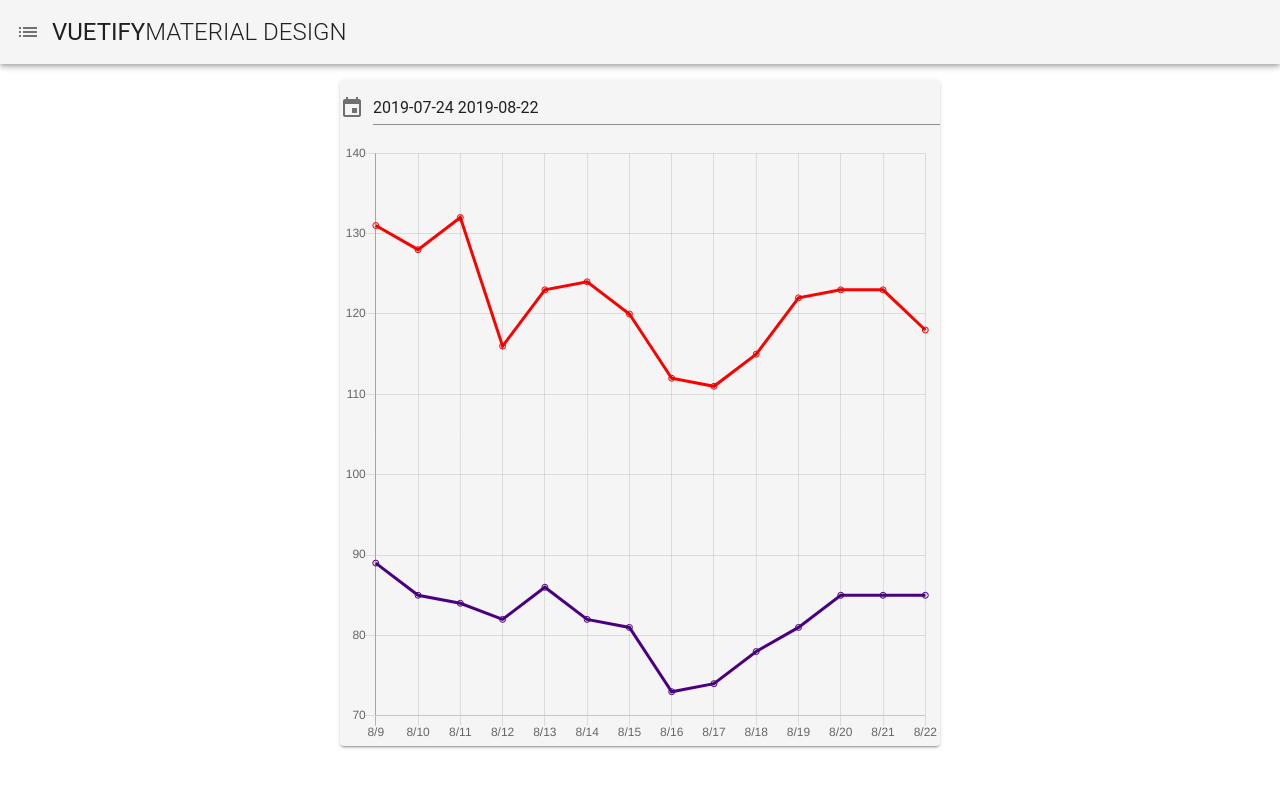
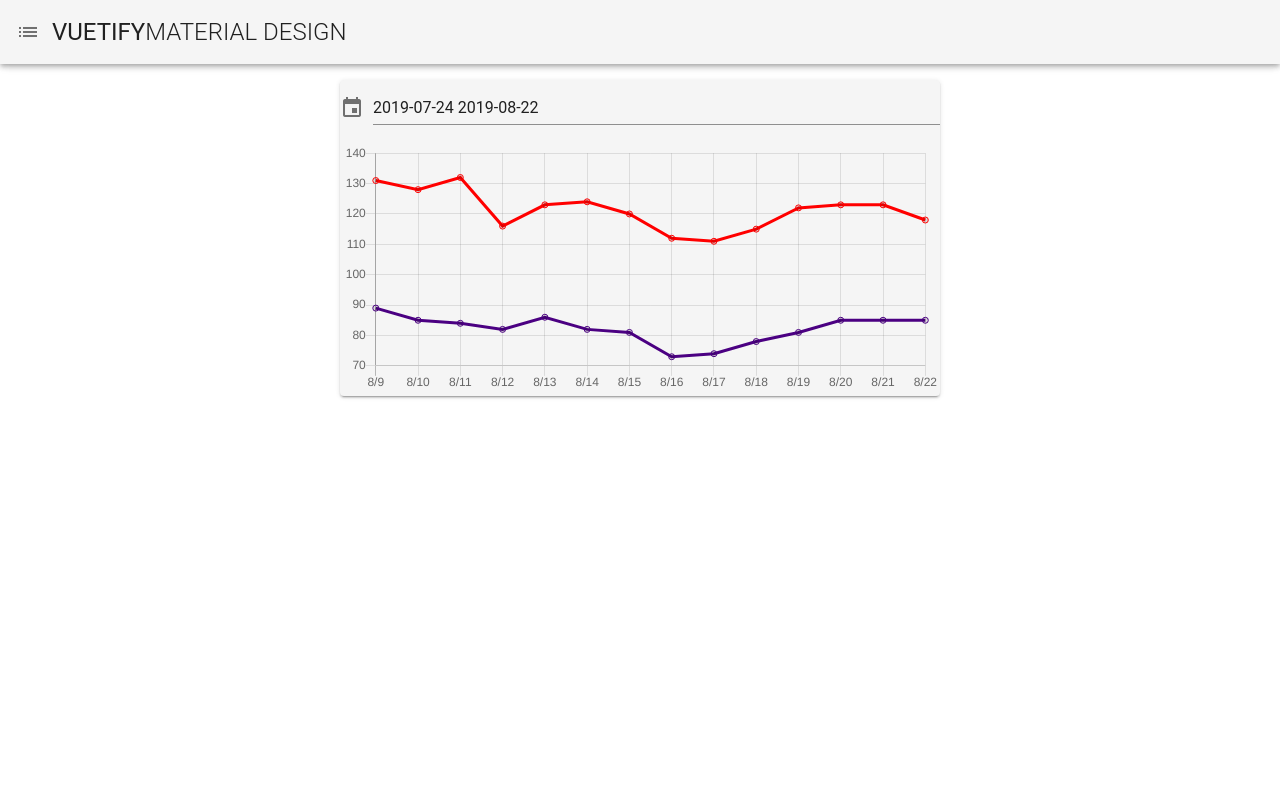
Before and after one commit to natu-n/vue-test, a Vue app: page /line in a window 1280 px wide. Shown: the top 788 px of the page. Built offline with nearby package versions, Linux system fonts and the light colour scheme; a small style sheet from the web is missing.

Commit message:
temp fix

```diff
--- a/src/components/LineChart.vue
+++ b/src/components/LineChart.vue
@@ -13,9 +13,7 @@ export default {
       },
       legend: {
         display: false
-      },
-      width: 480,
-      height: 200
+      }
     }
   }),
 
--- a/src/views/line.vue
+++ b/src/views/line.vue
@@ -25,7 +25,7 @@
       </v-date-picker>
     </v-dialog>
 
-    <line-chart :chart-data="fillData()" />
+    <line-chart :chart-data="fillData()" :width="480" :height="200" />
   </v-card>
 </template>
 
```
